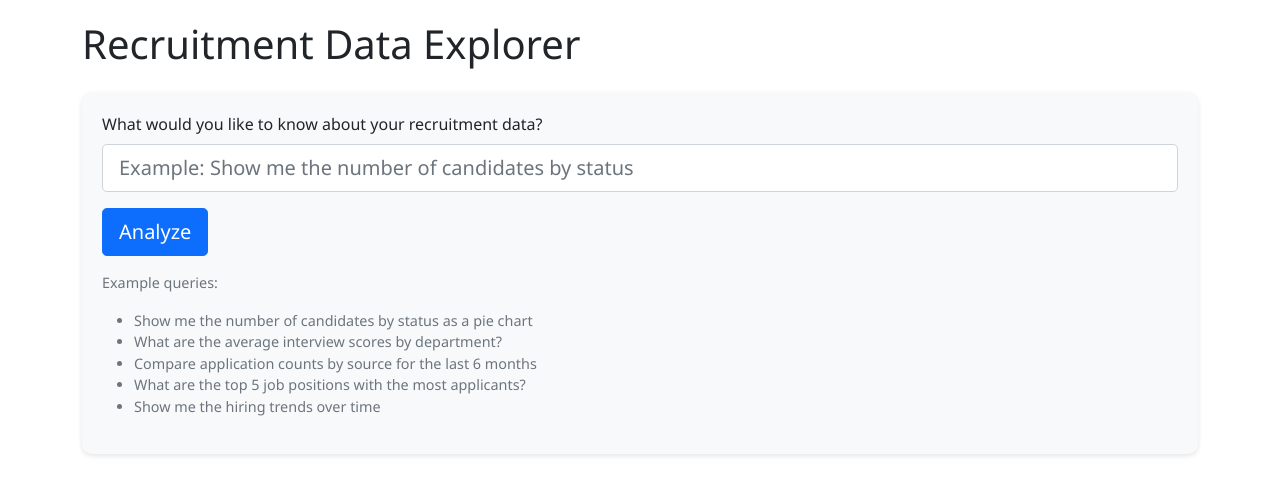
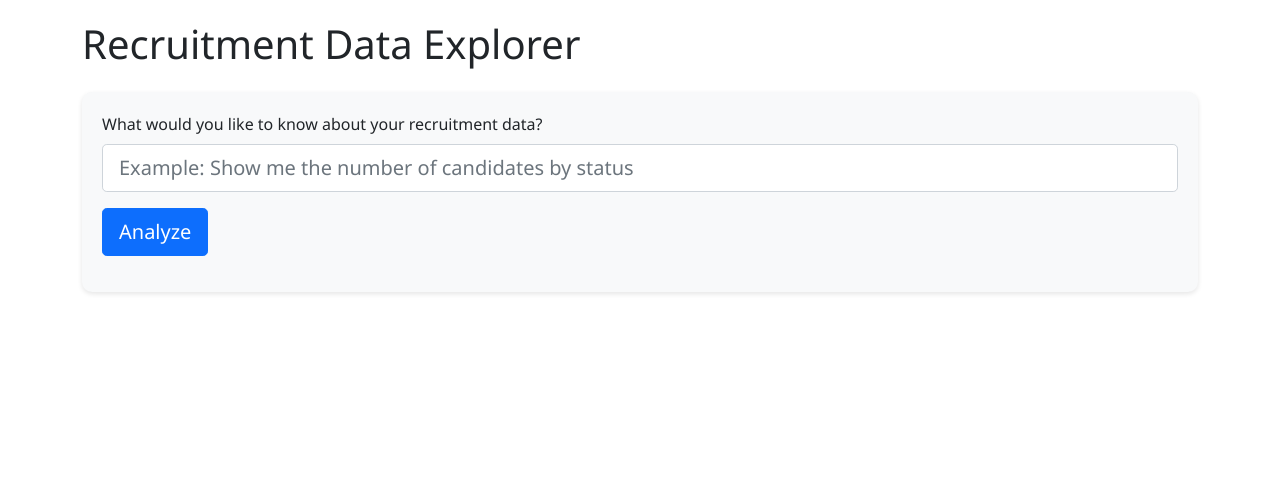
Before and after one commit to kennedy-ak/report, a Flask app: page /nl_query in a window 1280 px wide. Shown: the top 495 px of the page. Run offline with Flask 3, Linux system fonts and the light colour scheme; some libraries are stand-ins or nearby versions.

Commit message:
Update nl_query.html

```diff
--- a/templates/nl_query.html
+++ b/templates/nl_query.html
@@ -67,13 +67,7 @@
             </form>
 
             <div class="example-queries mt-3">
-                <p>Example queries:</p>
-                <ul>
-                    <li>Show me the number of candidates by status as a pie chart</li>
-                    <li>What are the average interview scores by department?</li>
-                    <li>Compare application counts by source for the last 6 months</li>
-                    <li>What are the top 5 job positions with the most applicants?</li>
-                    <li>Show me the hiring trends over time</li>
+
                 </ul>
             </div>
         </div>
```
